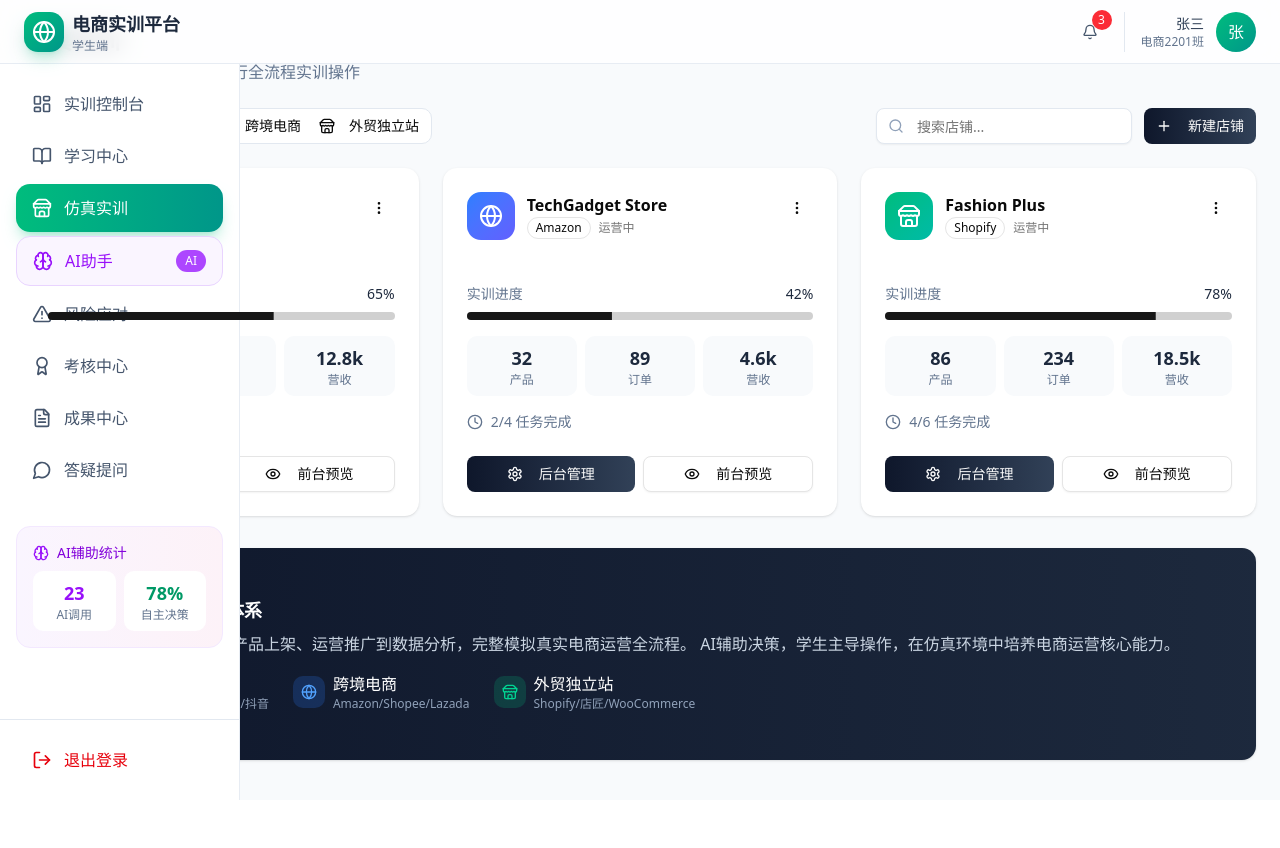
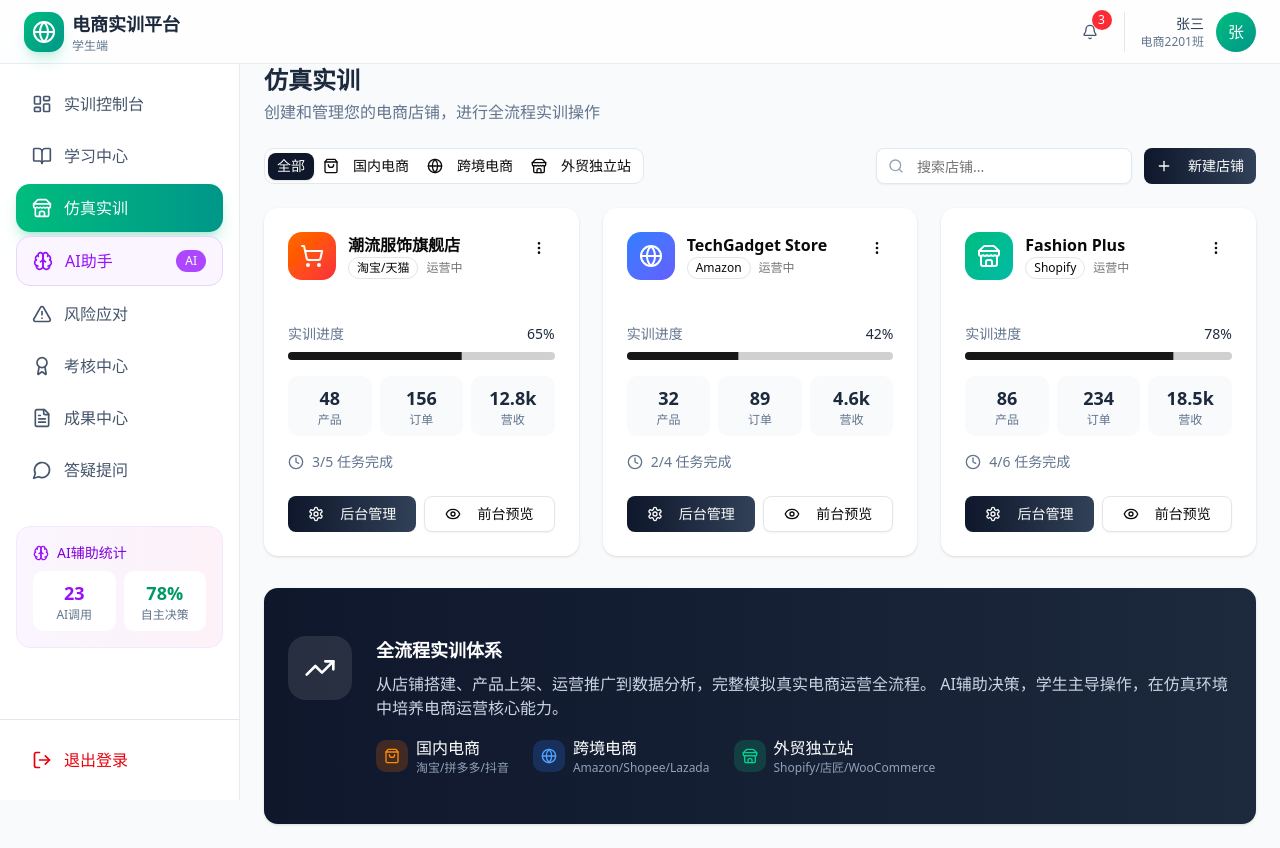
Before and after one commit to ZBCs-StudioCr-CN/ecommerce-training-platform, a Next.js app: page /student/practice in a window 1280 px wide. Before the commit the page ends 800 px from the top, so only its background shows below. Built offline with nearby package versions, Linux system fonts and the light colour scheme.

Commit message:
fix: 修复仿真实训页面布局问题
- 修复主内容区与侧边栏重叠问题，添加ml-60和pt-16边距
- 移除多余的div闭合标签
- 优化场景切换标签布局，支持响应式显示
- 缩短标签文字（"全部店铺" -> "全部"），小屏幕隐藏文字只显示图标

```diff
--- a/src/app/student/practice/page.tsx
+++ b/src/app/student/practice/page.tsx
@@ -219,10 +219,9 @@ export default function PracticePage() {
   return (
     <div className="min-h-screen bg-slate-50">
       <StudentHeader />
-      <div className="flex">
       <StudentSidebar />
 
-        <main className="flex-1 p-6">
+      <main className="ml-60 pt-16 p-6 min-h-screen">
         {/* 页面标题 */}
         <div className="mb-6">
           <h1 className="text-2xl font-bold text-slate-800">仿真实训</h1>
@@ -232,15 +231,15 @@ export default function PracticePage() {
           {/* 场景切换 */}
           <div className="mb-6">
             <Tabs value={activeScene} onValueChange={setActiveScene}>
-              <div className="flex items-center justify-between">
+              <div className="flex flex-col gap-4 sm:flex-row sm:items-center sm:justify-between">
                 <TabsList className="bg-white border border-slate-200">
-                  <TabsTrigger value="all" className="data-[state=active]:bg-slate-900 data-[state=active]:text-white">
-                    全部店铺
+                  <TabsTrigger value="all" className="data-[state=active]:bg-slate-900 data-[state=active]:text-white text-xs sm:text-sm">
+                    全部
                   </TabsTrigger>
                   {Object.entries(sceneConfigs).map(([key, config]) => (
-                    <TabsTrigger key={key} value={key} className="data-[state=active]:bg-slate-900 data-[state=active]:text-white">
-                      <config.icon className="h-4 w-4 mr-2" />
-                      {config.name}
+                    <TabsTrigger key={key} value={key} className="data-[state=active]:bg-slate-900 data-[state=active]:text-white text-xs sm:text-sm">
+                      <config.icon className="h-4 w-4 sm:mr-2" />
+                      <span className="hidden sm:inline">{config.name}</span>
                     </TabsTrigger>
                   ))}
                 </TabsList>
@@ -544,6 +543,5 @@ export default function PracticePage() {
           </Card>
         </main>
     </div>
-    </div>
   );
 }
```
Also changed, not shown: assets/image.png. Lines whose indentation alone changed are shown as unchanged.
